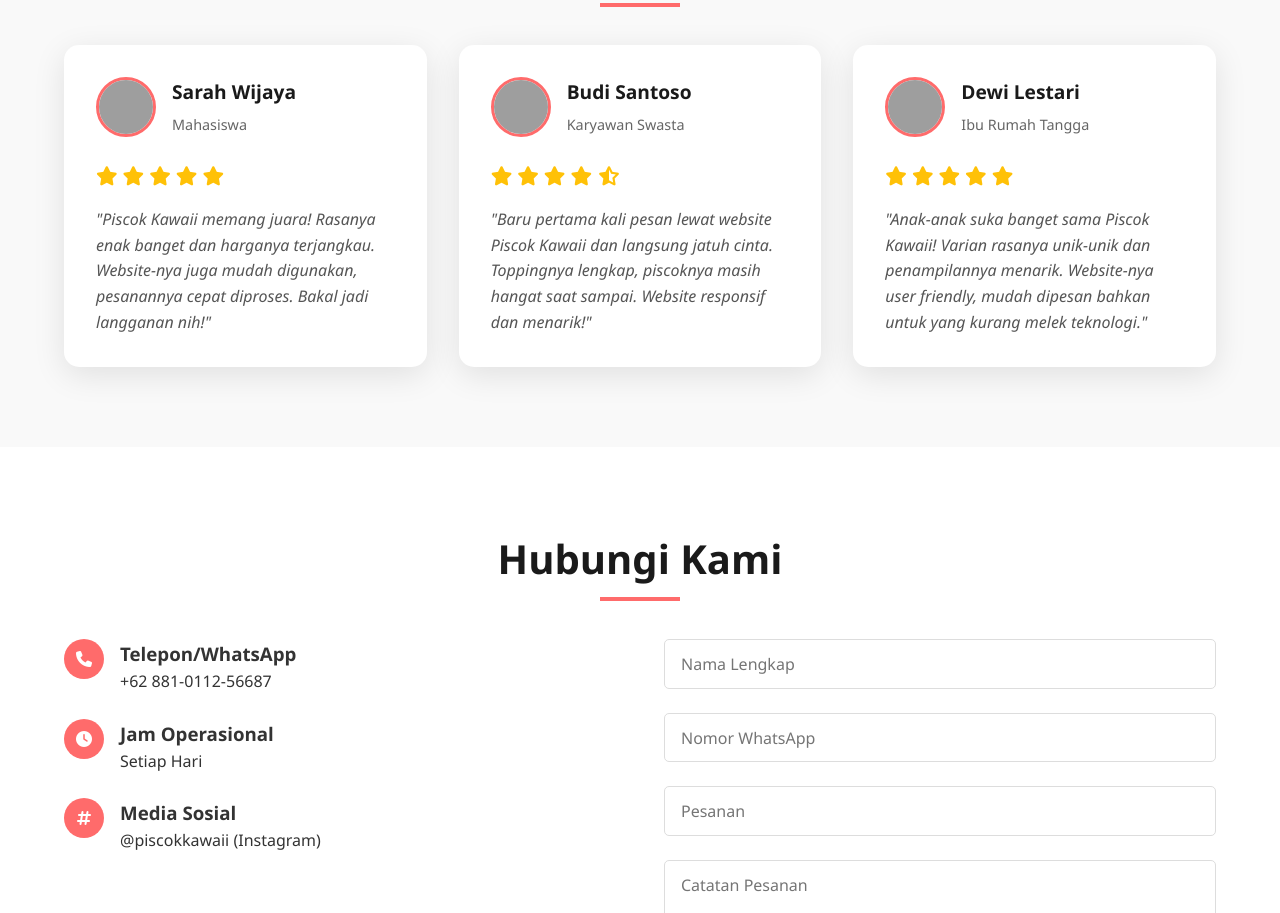
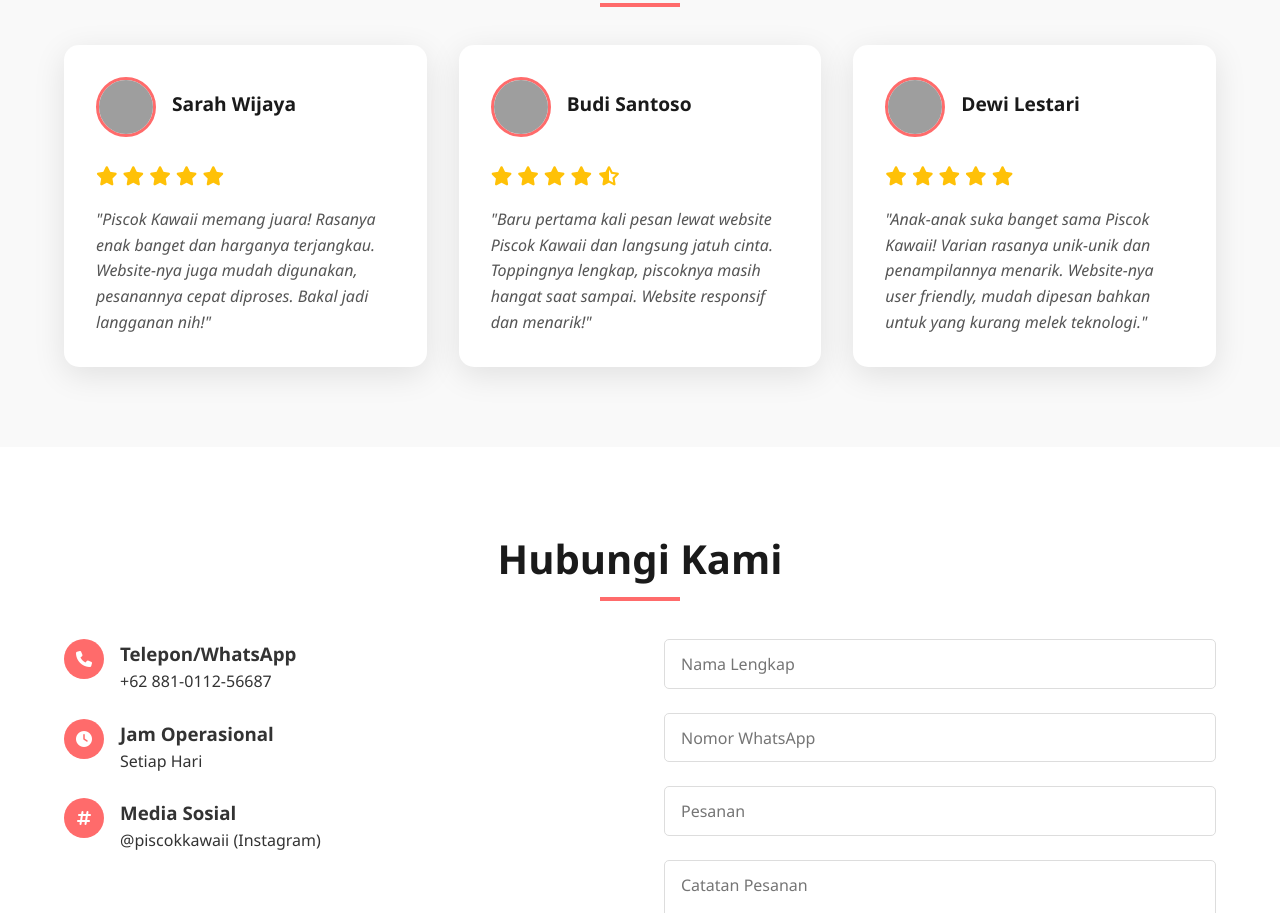
Before and after one commit to Renn-devBI/Piscok-Kawaii, a plain HTML site: page index.html in a window 1280 px wide. Shown: the part 3312-4225 px from the top of the page. Drawn offline with Linux system fonts and the light colour scheme; grey boxes are pictures that could not be loaded.

Commit message:
Update index.html

```diff
--- a/index.html
+++ b/index.html
@@ -119,7 +119,6 @@
                     <img src="https://i.ibb.co.com/WNfywg0s/profile1.jpg" alt="Pelanggan 1" class="testimoni-img">
                     <div class="testimoni-info">
                         <h4>Sarah Wijaya</h4>
-                        <p>Mahasiswa</p>
                     </div>
                 </div>
                 <div class="testimoni-rating">
@@ -141,7 +140,6 @@
                     <img src="https://i.ibb.co.com/S7Xx25nt/profile2.jpg" alt="Pelanggan 2" class="testimoni-img">
                     <div class="testimoni-info">
                         <h4>Budi Santoso</h4>
-                        <p>Karyawan Swasta</p>
                     </div>
                 </div>
                 <div class="testimoni-rating">
@@ -163,7 +161,6 @@
                     <img src="https://i.ibb.co.com/twM8S1vc/profile3.jpg" alt="Pelanggan 3" class="testimoni-img">
                     <div class="testimoni-info">
                         <h4>Dewi Lestari</h4>
-                        <p>Ibu Rumah Tangga</p>
                     </div>
                 </div>
                 <div class="testimoni-rating">
```
